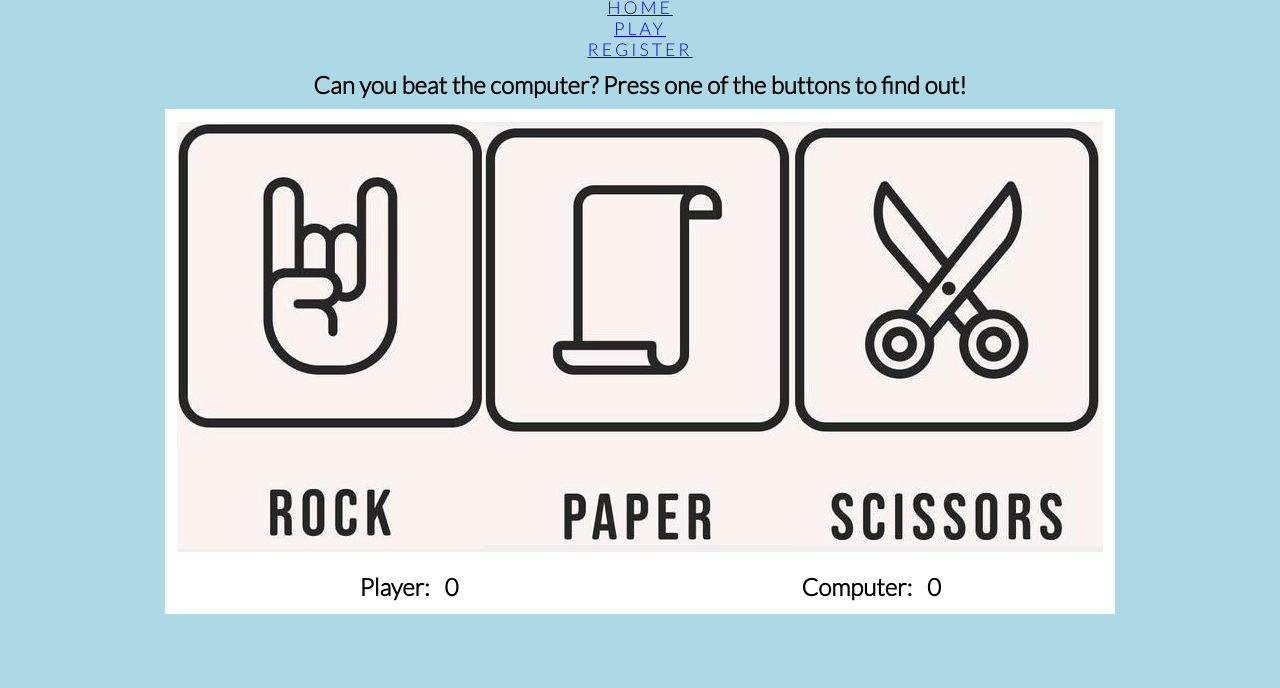
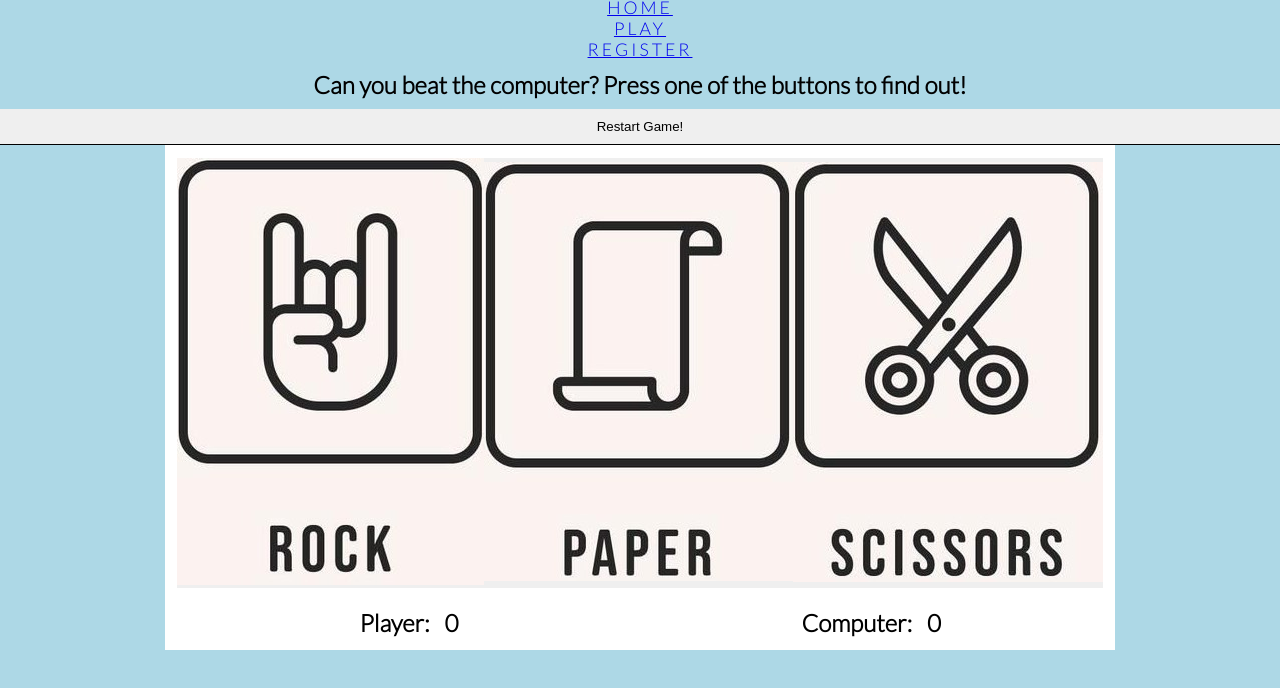
Before and after one commit to BradleyParkin/rock-paper-scissors, a plain HTML site: page play.html in a window 1280 px wide. Shown: the part 80-768 px from the top of the page. Drawn offline with Linux system fonts and the light colour scheme.

Commit message:
add reload button to play page so user can restart the game

```diff
--- a/play.html
+++ b/play.html
@@ -33,6 +33,9 @@
 <!-- structure of game -->
     <h2 class="heading">Can you beat the computer? Press one of the buttons to find out!</h2>
 
+<!-- reload button to refresh the page if user wants to start from scratch-->
+    <input type="button" id="restart" value="Restart Game!" onClick="document.location.reload(true)">
+
 
     <section class="game-area">
         <div class="selections">
```
Also changed, not shown: assets/javascript/script.js (line endings or trailing spaces).
